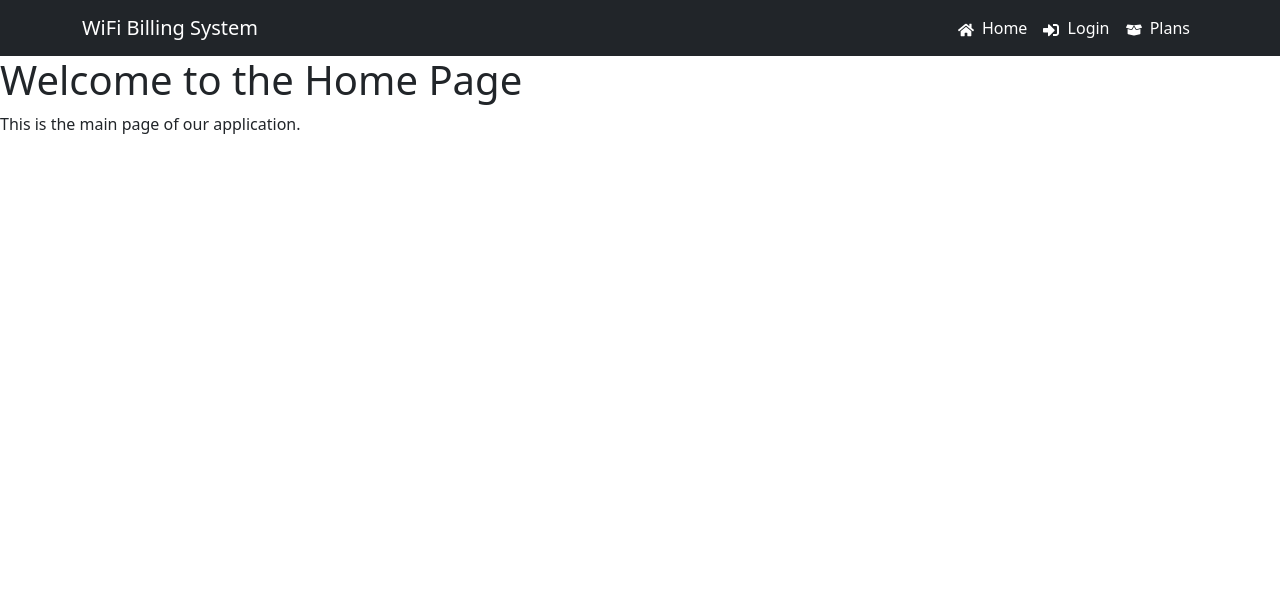
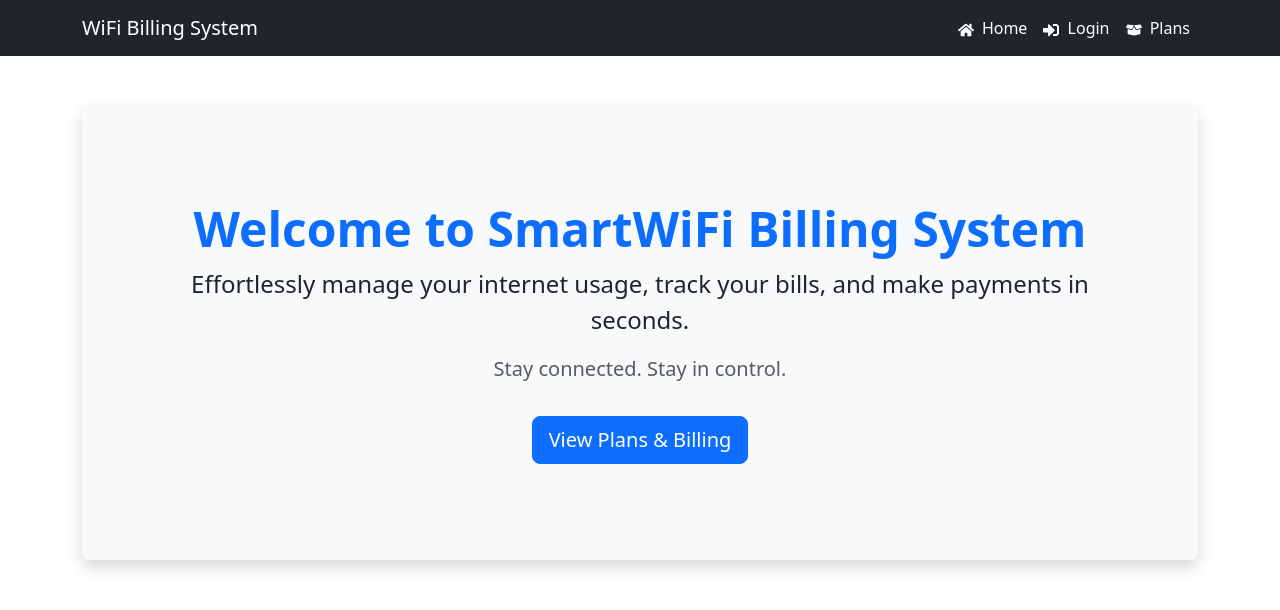
Before and after one commit to itfunda123/wifi-billing-system, a React (Create React App) app in the folder frontend/: page / in a window 1280 px wide. Shown: the top 610 px of the page. Built offline with nearby package versions, Linux system fonts and the light colour scheme.

Commit message:
more updates

```diff
--- a/frontend/src/pages/Home.js
+++ b/frontend/src/pages/Home.js
@@ -2,9 +2,21 @@ import React from "react";
 
 function Home() {
   return (
-    <div className="home">
-      <h1>Welcome to the Home Page</h1>
-      <p>This is the main page of our application.</p>
+    <div className="container mt-5 text-center">
+      <div className="p-5 mb-4 bg-light rounded-3 shadow">
+        <div className="container-fluid py-5">
+          <h1 className="display-5 fw-bold text-primary">Welcome to SmartWiFi Billing System</h1>
+          <p className="fs-4">
+            Effortlessly manage your internet usage, track your bills, and make payments in seconds.
+          </p>
+          <p className="fs-5 text-muted">
+            Stay connected. Stay in control.
+          </p>
+          <a href="/plans" className="btn btn-primary btn-lg mt-3">
+            View Plans & Billing
+          </a>
+        </div>
+      </div>
     </div>
   );
 }
```
